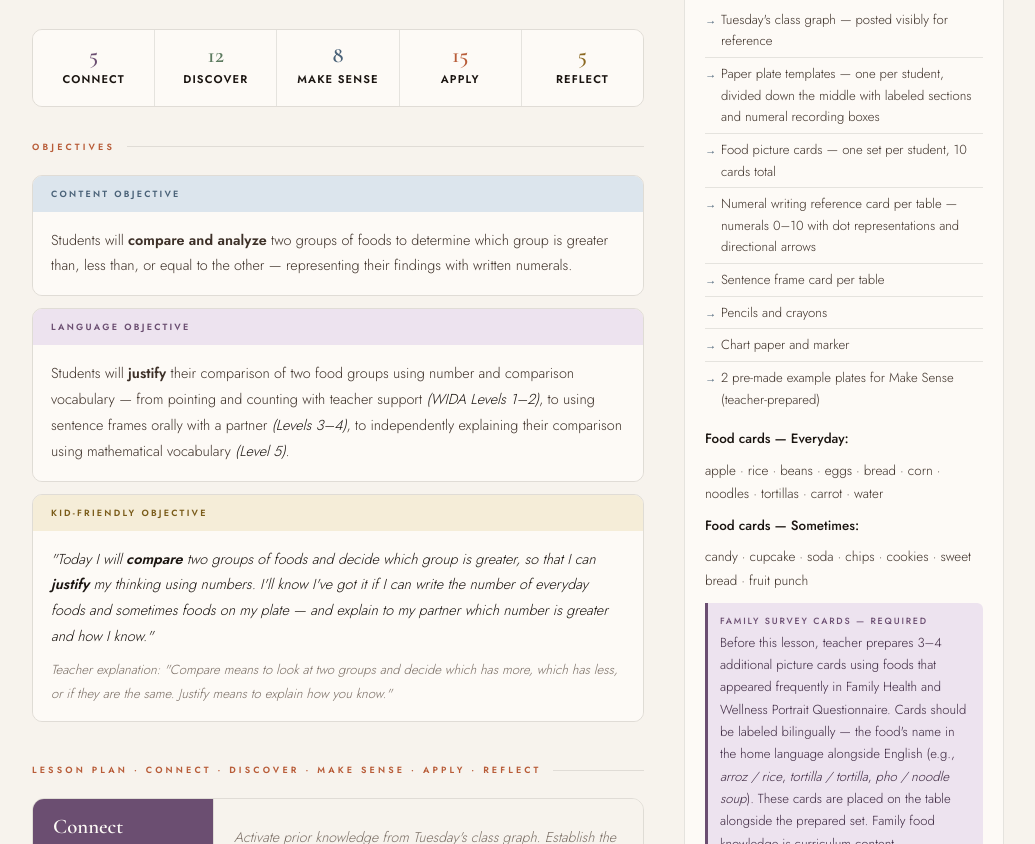
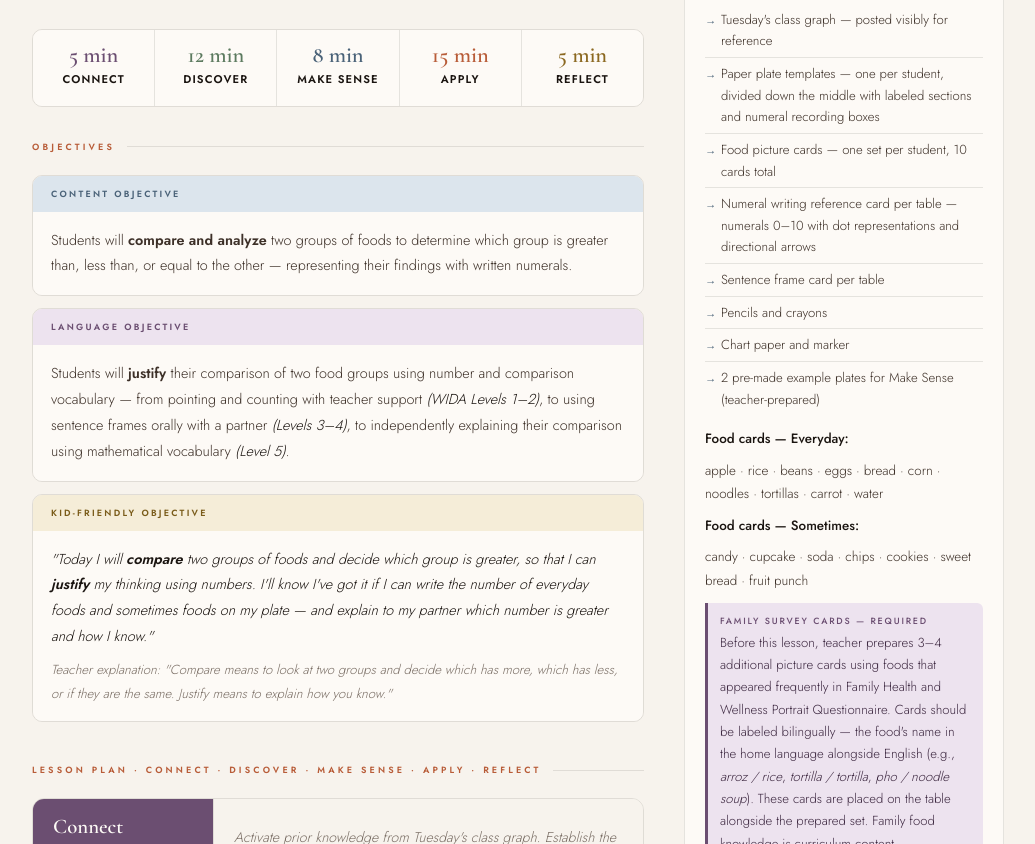
Before and after one commit to marlineanderson/curriculum-framework, a plain HTML site: page balanced-plate.html in a window 1280 px wide. Shown: the part 1260-2104 px from the top of the page, without its empty margins (122-1157 px from the left). Drawn offline with nearby package versions, Linux system fonts and the light colour scheme.

Commit message:
Update balanced-plate.html

```diff
--- a/balanced-plate.html
+++ b/balanced-plate.html
@@ -798,27 +798,27 @@ body {
       <!-- Timing Overview -->
       <div class="timing-overview">
         <div class="timing-block connect">
-          <div class="timing-duration">5</div>
+          <div class="timing-duration">5 min</div>
           <div class="timing-phase">Connect</div>
           <div class="timing-location"></div>
         </div>
         <div class="timing-block discover">
-          <div class="timing-duration">12</div>
+          <div class="timing-duration">12 min</div>
           <div class="timing-phase">Discover</div>
           <div class="timing-location"></div>
         </div>
         <div class="timing-block makesense">
-          <div class="timing-duration">8</div>
+          <div class="timing-duration">8 min</div>
           <div class="timing-phase">Make Sense</div>
           <div class="timing-location"></div>
         </div>
         <div class="timing-block apply">
-          <div class="timing-duration">15</div>
+          <div class="timing-duration">15 min</div>
           <div class="timing-phase">Apply</div>
           <div class="timing-location"></div>
         </div>
         <div class="timing-block reflect">
-          <div class="timing-duration">5</div>
+          <div class="timing-duration">5 min</div>
           <div class="timing-phase">Reflect</div>
           <div class="timing-location"></div>
         </div>
```
